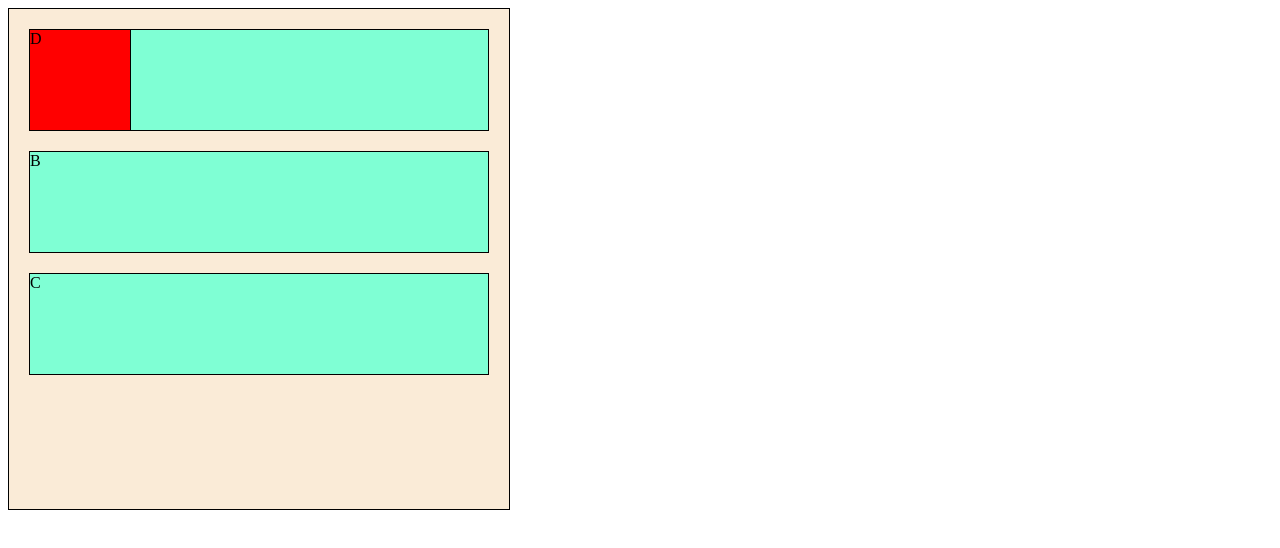
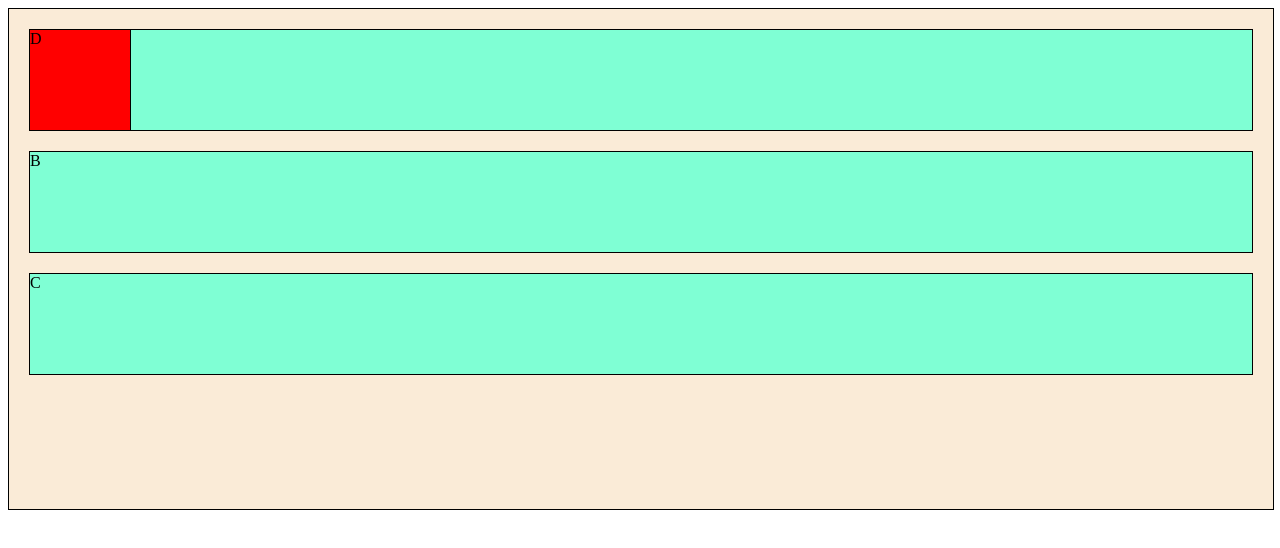
Before and after one commit to BadPeople1/HTML, a plain HTML site: page b/index.html in a window 1280 px wide. Drawn offline with Linux system fonts and the light colour scheme.

Commit message:
position

```diff
--- a/b/index.html
+++ b/b/index.html
@@ -5,7 +5,7 @@
     <meta http-equiv="X-UA-Compatible" content="IE=edge">
     <meta name="viewport" content="width=device-width, initial-scale=1.0">
     <link rel="stylesheet" href="style.css">
-    <title>Document</title>
+    <title>Week14-position</title>
 </head>
 <body>
     <div id="content">
--- a/b/style.css
+++ b/b/style.css
@@ -1,6 +1,6 @@
 #content{
     position: relative;
-    width: 500px;
+    width: 100%;
     height: 500px;
     border: 1px solid black;
     background-color: antiquewhite;
```
